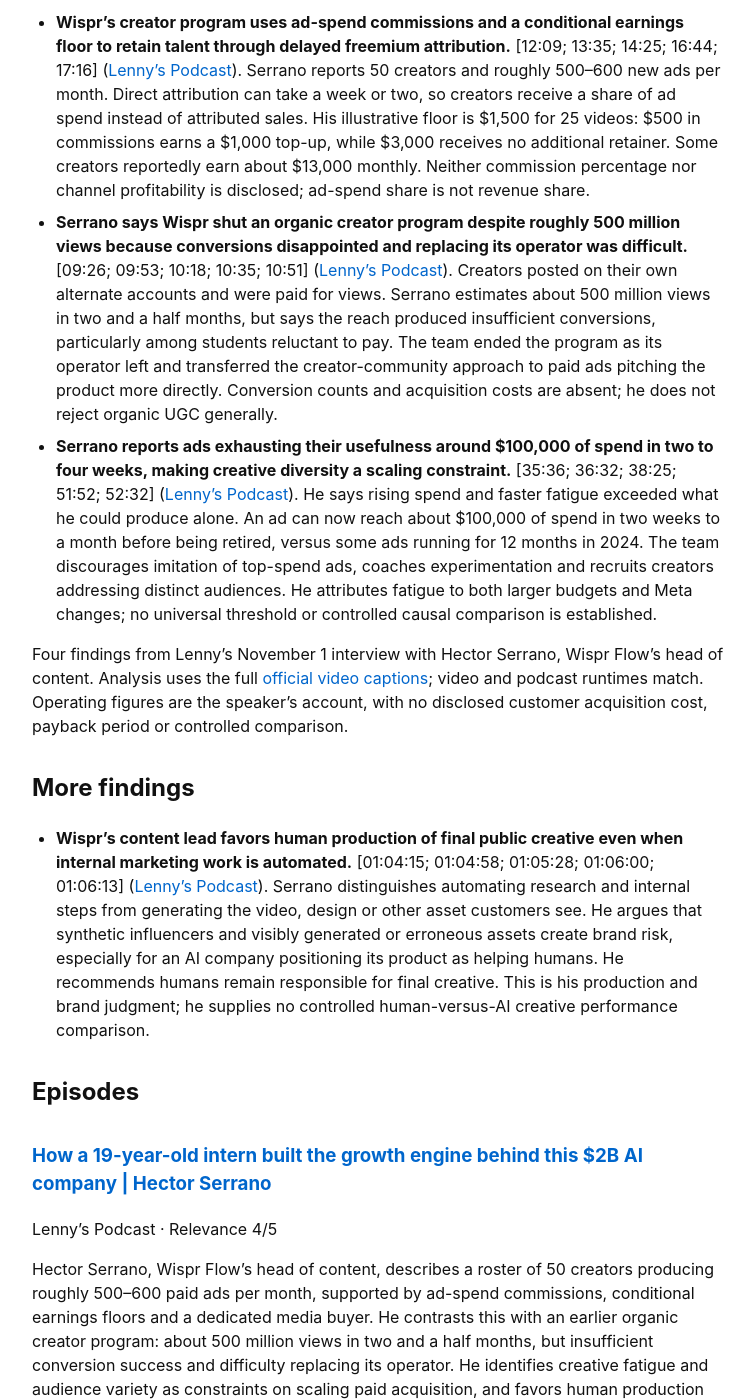
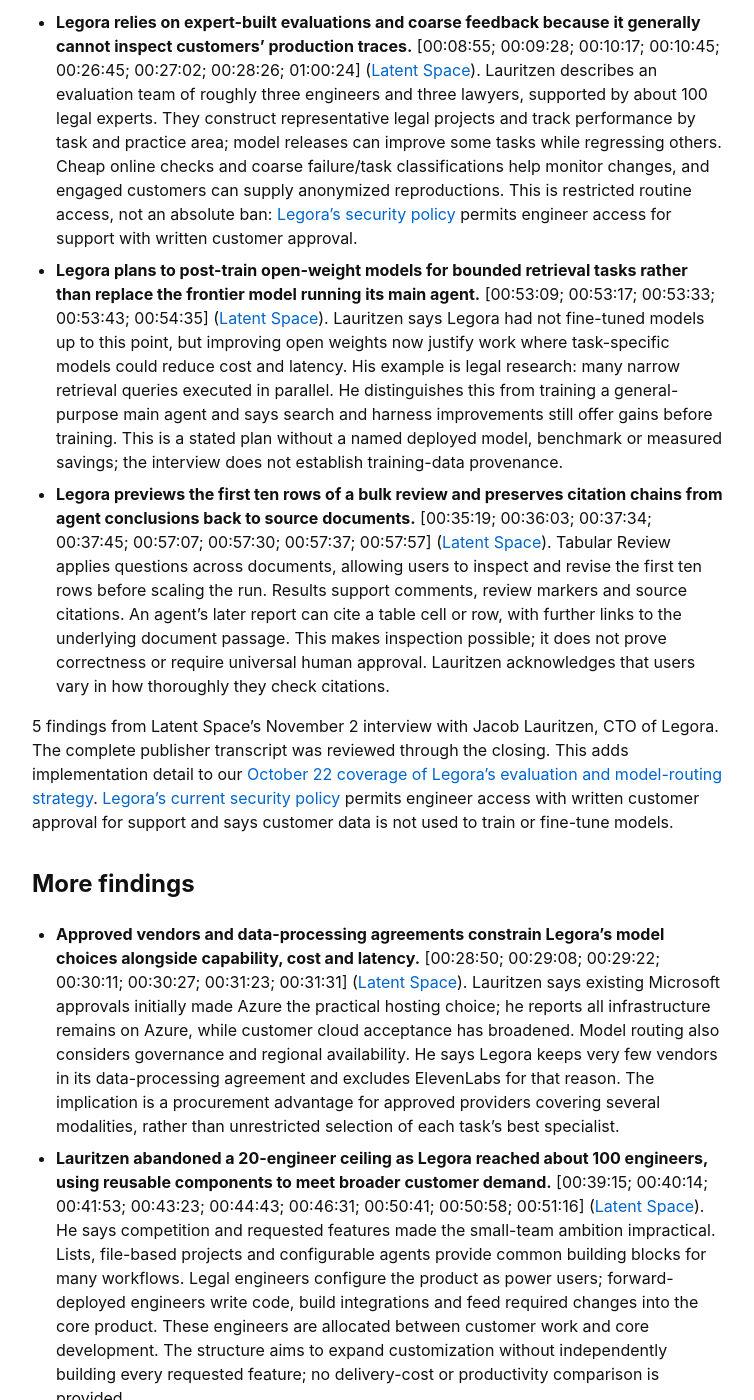
Before and after one commit to kiankyars/podcast-intel, a Jekyll site: the page built from index.md, in a window 1280 px wide and 1400 px high, scrolled down 240 px. Shown: the whole window, without its empty margins (262-1016 px from the left). Built offline with Jekyll 4.4.1, drawn with Linux system fonts in a browser that asks for light colours; some of the changed text lies outside the part shown.

Commit message:
Archive podcast intel for 2026-11-03

```diff
--- /dev/null
+++ b/digests/2026-11-03.md
@@ -0,0 +1,37 @@
+---
+layout: default
+title: "Podcast Intelligence - 2026-11-03"
+digest: true
+date: 2026-11-03
+permalink: /2026-11-03/
+episode_titles:
+  - "Building Legal Agents When You Can't See the Data - Jacob Lauritzen, CTO of Legora"
+---
+
+
+# 2026-11-03
+
+## TL;DR
+
+- **Legora relies on expert-built evaluations and coarse feedback because it generally cannot inspect customers' production traces.** [00:08:55; 00:09:28; 00:10:17; 00:10:45; 00:26:45; 00:27:02; 00:28:26; 01:00:24] ([Latent Space](https://lspace.beehiiv.com/podcast/s/latent_space_the_ai_engineer_podcast/building_legal_agents_when_you_can_t_see_the_data_-_jacob_lauritzen_cto_of_legora)). Lauritzen describes an evaluation team of roughly three engineers and three lawyers, supported by about 100 legal experts. They construct representative legal projects and track performance by task and practice area; model releases can improve some tasks while regressing others. Cheap online checks and coarse failure/task classifications help monitor changes, and engaged customers can supply anonymized reproductions. This is restricted routine access, not an absolute ban: [Legora's security policy](https://legora.com/security) permits engineer access for support with written customer approval.
+- **Legora plans to post-train open-weight models for bounded retrieval tasks rather than replace the frontier model running its main agent.** [00:53:09; 00:53:17; 00:53:33; 00:53:43; 00:54:35] ([Latent Space](https://lspace.beehiiv.com/podcast/s/latent_space_the_ai_engineer_podcast/building_legal_agents_when_you_can_t_see_the_data_-_jacob_lauritzen_cto_of_legora)). Lauritzen says Legora had not fine-tuned models up to this point, but improving open weights now justify work where task-specific models could reduce cost and latency. His example is legal research: many narrow retrieval queries executed in parallel. He distinguishes this from training a general-purpose main agent and says search and harness improvements still offer gains before training. This is a stated plan without a named deployed model, benchmark or measured savings; the interview does not establish training-data provenance.
+- **Legora previews the first ten rows of a bulk review and preserves citation chains from agent conclusions back to source documents.** [00:35:19; 00:36:03; 00:37:34; 00:37:45; 00:57:07; 00:57:30; 00:57:37; 00:57:57] ([Latent Space](https://lspace.beehiiv.com/podcast/s/latent_space_the_ai_engineer_podcast/building_legal_agents_when_you_can_t_see_the_data_-_jacob_lauritzen_cto_of_legora)). Tabular Review applies questions across documents, allowing users to inspect and revise the first ten rows before scaling the run. Results support comments, review markers and source citations. An agent's later report can cite a table cell or row, with further links to the underlying document passage. This makes inspection possible; it does not prove correctness or require universal human approval. Lauritzen acknowledges that users vary in how thoroughly they check citations.
+
+5 findings from Latent Space’s November 2 interview with Jacob Lauritzen, CTO of Legora. The complete publisher transcript was reviewed through the closing. This adds implementation detail to our [October 22 coverage of Legora’s evaluation and model-routing strategy](https://kiankyars.github.io/podcast-intel/2026-10-22/). [Legora’s current security policy](https://legora.com/security) permits engineer access with written customer approval for support and says customer data is not used to train or fine-tune models.
+
+## More findings
+
+- **Approved vendors and data-processing agreements constrain Legora's model choices alongside capability, cost and latency.** [00:28:50; 00:29:08; 00:29:22; 00:30:11; 00:30:27; 00:31:23; 00:31:31] ([Latent Space](https://lspace.beehiiv.com/podcast/s/latent_space_the_ai_engineer_podcast/building_legal_agents_when_you_can_t_see_the_data_-_jacob_lauritzen_cto_of_legora)). Lauritzen says existing Microsoft approvals initially made Azure the practical hosting choice; he reports all infrastructure remains on Azure, while customer cloud acceptance has broadened. Model routing also considers governance and regional availability. He says Legora keeps very few vendors in its data-processing agreement and excludes ElevenLabs for that reason. The implication is a procurement advantage for approved providers covering several modalities, rather than unrestricted selection of each task's best specialist.
+- **Lauritzen abandoned a 20-engineer ceiling as Legora reached about 100 engineers, using reusable components to meet broader customer demand.** [00:39:15; 00:40:14; 00:41:53; 00:43:23; 00:44:43; 00:46:31; 00:50:41; 00:50:58; 00:51:16] ([Latent Space](https://lspace.beehiiv.com/podcast/s/latent_space_the_ai_engineer_podcast/building_legal_agents_when_you_can_t_see_the_data_-_jacob_lauritzen_cto_of_legora)). He says competition and requested features made the small-team ambition impractical. Lists, file-based projects and configurable agents provide common building blocks for many workflows. Legal engineers configure the product as power users; forward-deployed engineers write code, build integrations and feed required changes into the core product. These engineers are allocated between customer work and core development. The structure aims to expand customization without independently building every requested feature; no delivery-cost or productivity comparison is provided.
+
+## Episodes
+
+### [Building Legal Agents When You Can't See the Data - Jacob Lauritzen, CTO of Legora](https://lspace.beehiiv.com/podcast/s/latent_space_the_ai_engineer_podcast/building_legal_agents_when_you_can_t_see_the_data_-_jacob_lauritzen_cto_of_legora)
+
+Latent Space · Relevance 4/5
+
+Legora CTO Jacob Lauritzen describes building legal agents with restricted access to customer traces. The company combines lawyer-built evaluations, coarse production feedback, task-specific model selection and reviewable document workflows. Its next model investment is planned post-training for bounded retrieval tasks, while reusable product components and legal engineers support customer customization. He says the engineering team is now about 100, despite an earlier ambition to keep it at 20. The interview provides operating detail, but no controlled benchmark, unit economics or quantified customer productivity gain.
+
+**Why it matters:** Legal agents face a different improvement loop from products that freely inspect usage traces. Legora's account puts access permissions, evaluation coverage, source provenance and customer-specific workflow integration alongside model capability as constraints on product quality and scale.
+
+[Full analysis: findings, changed views and follow-ups](https://github.com/kiankyars/podcast-intel/blob/main/episodes/2026-11-02/building-legal-agents-when-you-can-t-see-the-data-jacob-lauritzen-cto-of-legora-609464ed061aaef583bc/summary.md)
```
Also changed, not shown: episodes/2026-11-02/building-legal-agents-when-you-can-t-see-the-data-jacob-lauritzen-cto-of-legora-609464ed061aaef583bc/analysis.json (added, +68 -0 lines), episodes/2026-11-02/building-legal-agents-when-you-can-t-see-the-data-jacob-lauritzen-cto-of-legora-609464ed061aaef583bc/metadata.json (added, +23 -0 lines), episodes/2026-11-02/building-legal-agents-when-you-can-t-see-the-data-jacob-lauritzen-cto-of-legora-609464ed061aaef583bc/summary.md (added, +31 -0 lines), topics/agents_developer_tools.md (+6 -0 lines), topics/applications_business_models.md (+5 -0 lines), topics/companies_capital_allocation.md (+5 -0 lines), topics/frontier_labs_models.md (+5 -0 lines), data/state.json.
